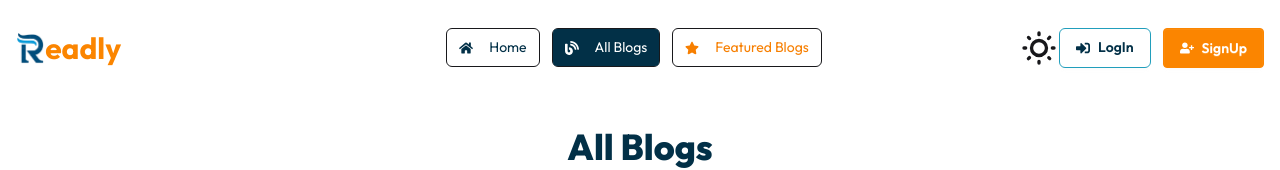
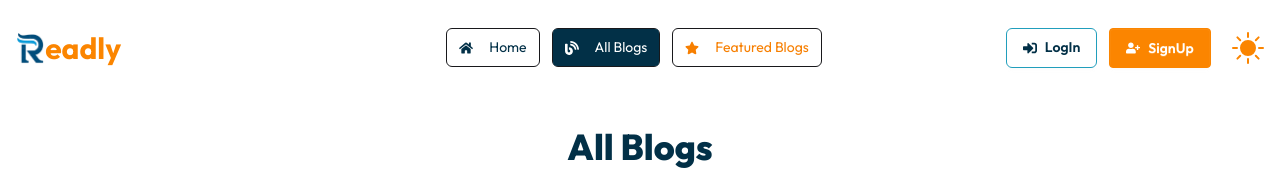
Before and after one commit to questcoderull/readly-client, a React (Vite) app: page /all-blogs in a window 1280 px wide. Shown: the top 170 px of the page. Built offline with nearby package versions, Linux system fonts and the light colour scheme; no server answers.

Commit message:
use react-icon instead of svg icon

```diff
--- a/src/Pages/Shared/Navbar.jsx
+++ b/src/Pages/Shared/Navbar.jsx
@@ -10,6 +10,7 @@ import {
   FaUserPlus,
   FaSignOutAlt,
 } from "react-icons/fa";
+import { BsSunFill, BsMoonStarsFill } from "react-icons/bs";
 import logo from "../../assets/readly.png";
 import { AuthContext } from "../../contexts/AuthContext";
 import toast from "react-hot-toast";
@@ -257,30 +258,6 @@ const Navbar = () => {
           </ul>
         </div>
         <div className="navbar-end">
-          {/* theme controller */}
-          <label className="swap swap-rotate">
-            {/* this hidden checkbox controls the state */}
-            <input type="checkbox" className="theme-controller" value="dark" />
-
-            {/* sun icon */}
-            <svg
-              className="swap-off h-10 w-10 fill-current"
-              xmlns="http://www.w3.org/2000/svg"
-              viewBox="0 0 24 24"
-            >
-              <path d="M5.64,17l-.71.71a1,1,0,0,0,0,1.41,1,1,0,0,0,1.41,0l.71-.71A1,1,0,0,0,5.64,17ZM5,12a1,1,0,0,0-1-1H3a1,1,0,0,0,0,2H4A1,1,0,0,0,5,12Zm7-7a1,1,0,0,0,1-1V3a1,1,0,0,0-2,0V4A1,1,0,0,0,12,5ZM5.64,7.05a1,1,0,0,0,.7.29,1,1,0,0,0,.71-.29,1,1,0,0,0,0-1.41l-.71-.71A1,1,0,0,0,4.93,6.34Zm12,.29a1,1,0,0,0,.7-.29l.71-.71a1,1,0,1,0-1.41-1.41L17,5.64a1,1,0,0,0,0,1.41A1,1,0,0,0,17.66,7.34ZM21,11H20a1,1,0,0,0,0,2h1a1,1,0,0,0,0-2Zm-9,8a1,1,0,0,0-1,1v1a1,1,0,0,0,2,0V20A1,1,0,0,0,12,19ZM18.36,17A1,1,0,0,0,17,18.36l.71.71a1,1,0,0,0,1.41,0,1,1,0,0,0,0-1.41ZM12,6.5A5.5,5.5,0,1,0,17.5,12,5.51,5.51,0,0,0,12,6.5Zm0,9A3.5,3.5,0,1,1,15.5,12,3.5,3.5,0,0,1,12,15.5Z" />
-            </svg>
-
-            {/* moon icon */}
-            <svg
-              className="swap-on h-10 w-10 fill-current"
-              xmlns="http://www.w3.org/2000/svg"
-              viewBox="0 0 24 24"
-            >
-              <path d="M21.64,13a1,1,0,0,0-1.05-.14,8.05,8.05,0,0,1-3.37.73A8.15,8.15,0,0,1,9.08,5.49a8.59,8.59,0,0,1,.25-2A1,1,0,0,0,8,2.36,10.14,10.14,0,1,0,22,14.05,1,1,0,0,0,21.64,13Zm-9.5,6.69A8.14,8.14,0,0,1,7.08,5.22v.27A10.15,10.15,0,0,0,17.22,15.63a9.79,9.79,0,0,0,2.1-.22A8.11,8.11,0,0,1,12.14,19.73Z" />
-            </svg>
-          </label>
-
           {loading ? (
             <span className="loading loading-spinner text-primary"></span>
           ) : user ? (
@@ -426,6 +403,18 @@ const Navbar = () => {
               </NavLink>
             </div>
           )}
+
+          {/* theme controller */}
+          <label className="swap swap-rotate ml-[5%]">
+            {/* hidden checkbox */}
+            <input type="checkbox" className="theme-controller" value="dark" />
+
+            {/* Sun icon */}
+            <BsSunFill className="swap-off h-8 w-8 text-secondary" />
+
+            {/* Moon icon */}
+            <BsMoonStarsFill className="swap-on h-8 w-8" />
+          </label>
         </div>
       </div>
     </div>
```
